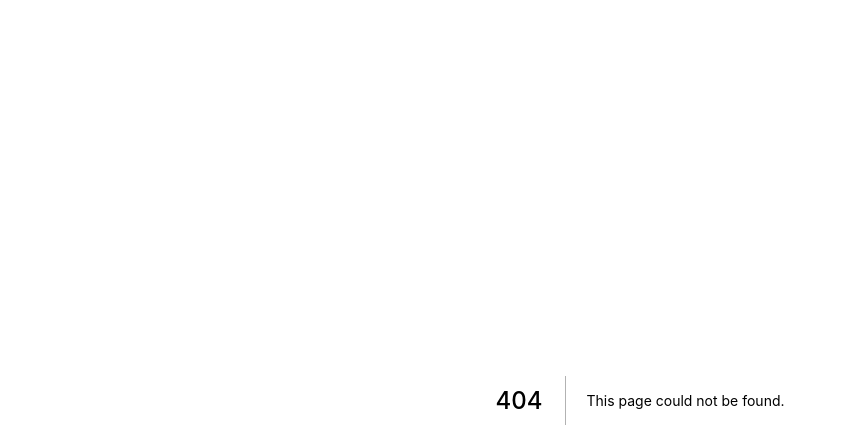
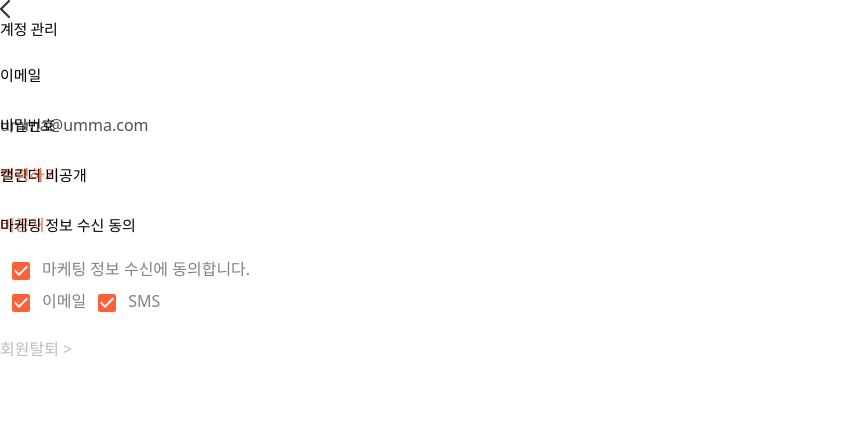
Before and after one commit to popsun412/mother_calendar, a Next.js app: page /mypage/account in a window 1280 px wide. Before the commit this address had no page. Shown: the top 448 px of the page, without its empty margins (0-847 px from the left). Built offline with nearby package versions, Linux system fonts and the light colour scheme.

Commit message:
계정관리 init.

```diff
--- /dev/null
+++ b/pages/mypage/account.jsx
@@ -0,0 +1,76 @@
+import React, { useEffect, useState } from 'react';
+import { Checkbox } from '@material-ui/core';
+
+const Account = () => {
+
+    const [checked1, setChecked1] = useState(true);
+    const [checked2, setChecked2] = useState(true);
+    const [checked3, setChecked3] = useState(true);
+
+    const handleChange = (e) => {
+        if (e.target.value === '1') {
+            setChecked1(e.target.checked);
+            setChecked2(e.target.checked);
+            setChecked3(e.target.checked);
+        } else {
+            e.target.value === '2' ? setChecked2(e.target.checked) : setChecked3(e.target.checked);
+        }
+    }
+
+    useEffect(() => {
+        checked2 && checked3 ?
+            setChecked1(true) : '';
+    }, [])
+
+    return (
+        <div>
+            <header className='sticky top-0 left-0 right-0 visible opacity-100 bg-white z-100' style={{marginBottom: '-50px'}}>
+                <div className='my-auto mx-auto py-0 px-4 relative flex items-center w-full bg-white border-b border-solid' style={{height: '50px'}}>
+                    <div className='flex-1 flex items-center'>
+                        <div onClick={() => {window.history.back()}}>
+                            <img src='/images/ic_back.png' />
+                        </div>
+                        <div className='my-0 mx-auto text-base' style={{letterSpacing: '-0.3px', fontSize: '15px'}}>계정 관리</div>
+                    </div>
+                </div>
+            </header>
+            <main style={{marginTop: '50px'}}>
+                <section className='pt-6'>
+                    <div className='flex mx-5 mb-4 justify-between' style={{height: '50px'}}>
+                        <div style={{fontSize: '15px', lineHeight: '50px'}}>이메일</div>
+                        <div className='text-sm textGray2' style={{lineHeight: '50px'}}>umma@umma.com</div>
+                    </div>
+                    <div className='flex mx-5 my-4 justify-between' style={{height: '50px'}}>
+                        <div style={{fontSize: '15px', lineHeight: '50px'}}>비밀번호</div>
+                        <div className='text-sm textOrange5' style={{lineHeight: '50px'}}>변경하기</div>
+                    </div>
+                    <div className='flex mx-5 my-4 justify-between' style={{height: '50px'}}>
+                        <div style={{fontSize: '15px', lineHeight: '50px'}}>캘린더 비공개</div>
+                        <div className='text-sm textOrange5' style={{lineHeight: '50px'}}>비공개</div>
+                    </div>
+                    <div className='mx-5 my-4 justify-between'>
+                        <div style={{fontSize: '15px', lineHeight: '50px'}}>마케팅 정보 수신 동의</div>
+                        <div>
+                            <Checkbox
+                                value={1}
+                                checked={checked1}
+                                onChange={handleChange}
+                                style={{color: '#FF6035'}}
+                            />
+                            <span className='textGray3 text-xs font-medium'>마케팅 정보 수신에 동의합니다.</span>
+                        </div>
+                        <div className='ml-9' style={{marginTop: '-10px'}}>
+                            <Checkbox value={2} checked={checked2} onChange={handleChange} style={{color: '#FF6035'}} /><span className='textGray3 text-xs font-medium'>이메일</span>
+                            <Checkbox value={3}checked={checked3} onChange={handleChange} style={{color: '#FF6035'}} /><span className='textGray3 text-xs font-medium'>SMS</span>
+                        </div>
+                    </div>
+                    <div className='mx-5' style={{height: '50px'}}>
+                        <div className='text-sm textGray4' style={{lineHeight: '50px'}}>{'회원탈퇴 >'}</div>
+                    </div>
+                </section>
+            </main>
+        </div>
+    )
+}
+
+export default Account;
```
